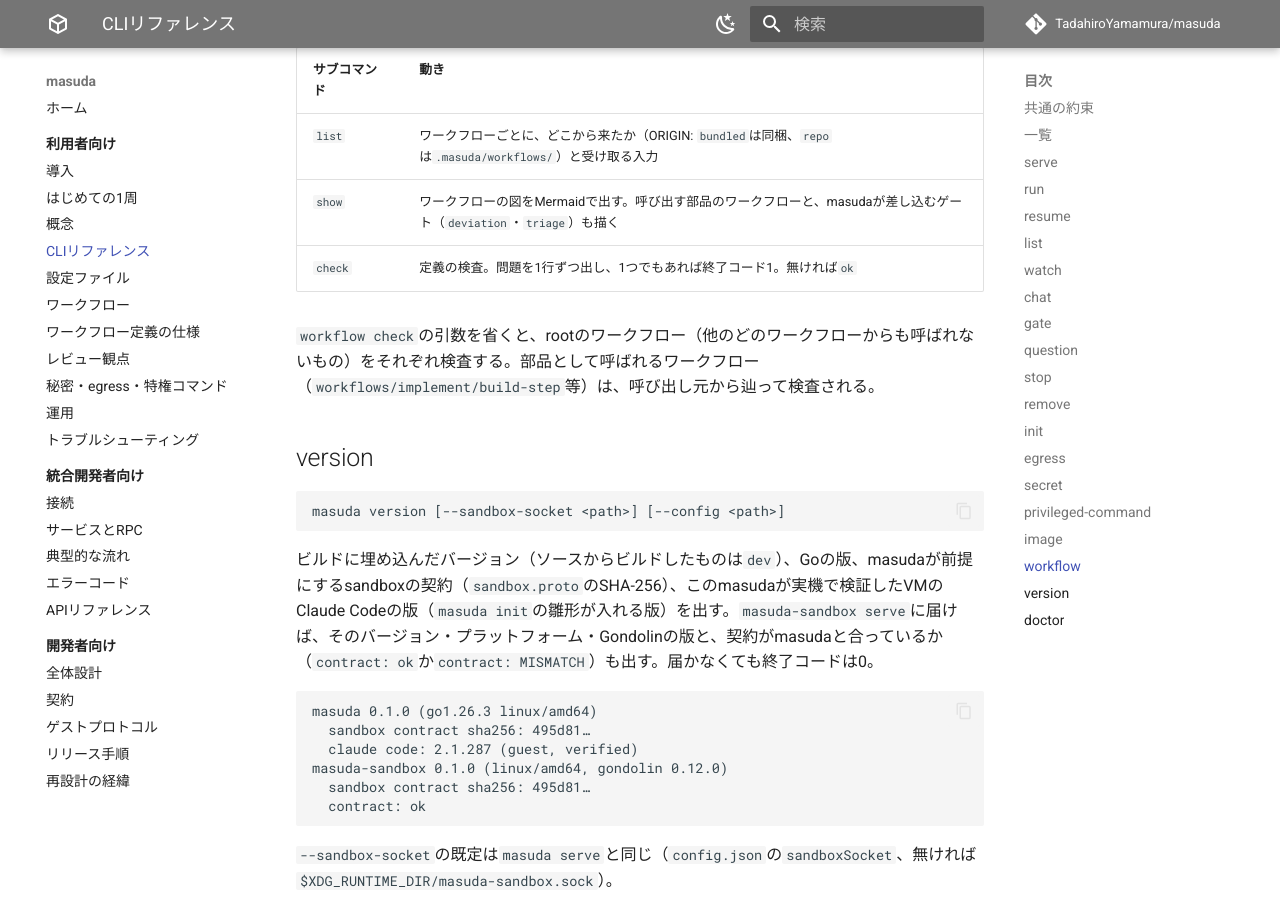
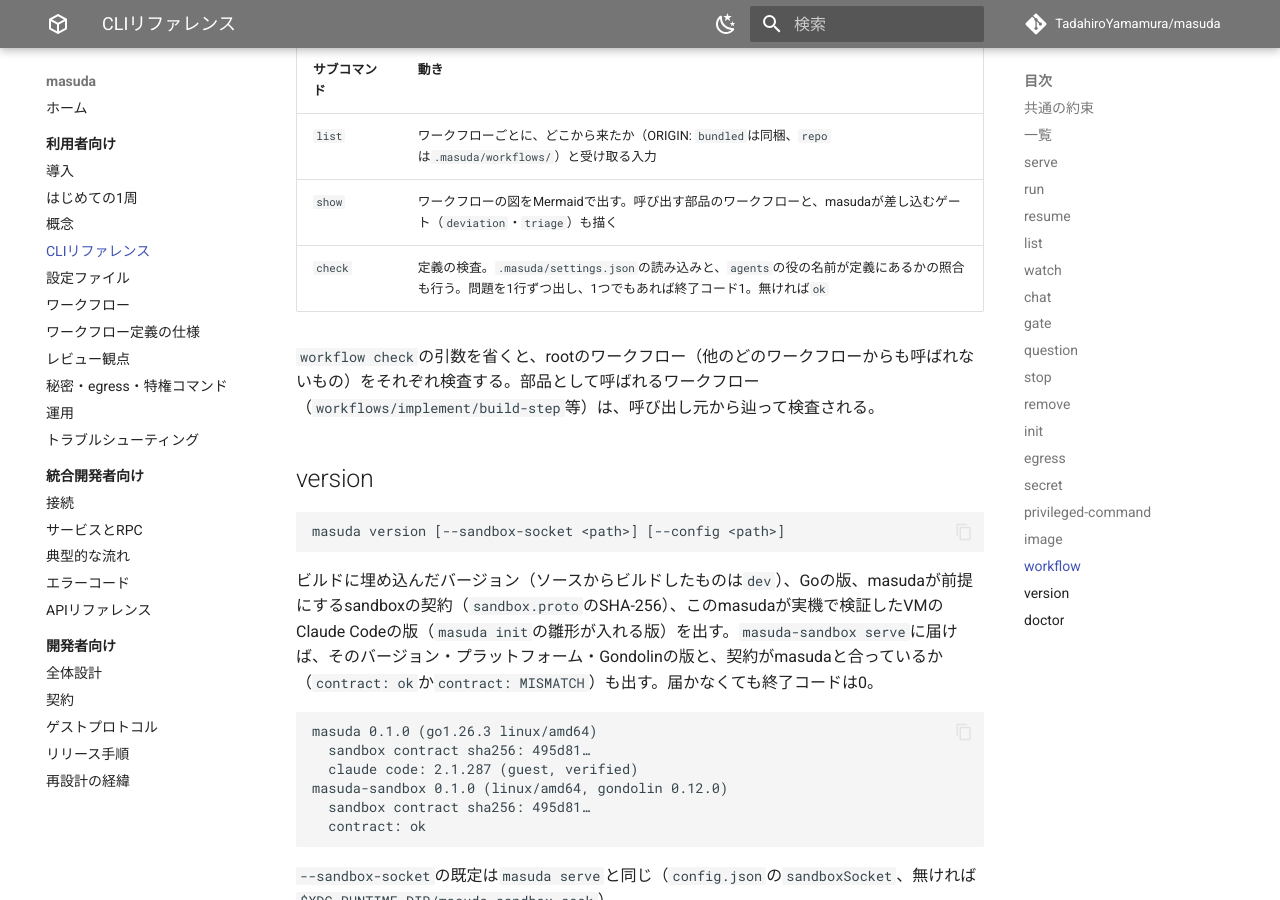
Before and after one commit to TadahiroYamamura/masuda, an MkDocs documentation site: the page built from docs/user/cli.md, in a window 1280 px wide and 900 px high, scrolled down 8922 px. Built offline with MkDocs 1.6.1 and Material for MkDocs 9.7.7, drawn with Linux system fonts in a browser that asks for light colours; comment, search, counter and statistics services are not loaded; the version menu is left out.

Commit message:
docs(settings): agentsとworkflow checkの照合を文書に反映する
## 意図
settings.jsonのagents（役ごとのmodel・effortの上書き）が、設計文書・CLIの説明・ゲスト契約に書かれていなかったので足す。

- docs/design/overview.md: settings.jsonのキー表にagentsを追加
- docs/user/cli.md: workflow checkがsettings.jsonの読み込みとagentsの役の名前の照合も行うと追記
- docs/guest-protocol.md: エージェント定義の写しのmodel・effortはagentsに上書きがあればその値、と1行だけ置き換える

## 設計上の考慮点
契約の変更はguest-protocol.mdの該当1行のみ。コードとcontract/は変えていない。

```diff
--- a/docs/user/cli.md
+++ b/docs/user/cli.md
@@ -257,7 +257,7 @@
 |---|---|
 | `list` | ワークフローごとに、どこから来たか（ORIGIN: `bundled`は同梱、`repo`は`.masuda/workflows/`）と受け取る入力 |
 | `show` | ワークフローの図をMermaidで出す。呼び出す部品のワークフローと、masudaが差し込むゲート（`deviation`・`triage`）も描く |
-| `check` | 定義の検査。問題を1行ずつ出し、1つでもあれば終了コード1。無ければ`ok` |
+| `check` | 定義の検査。`.masuda/settings.json`の読み込みと、`agents`の役の名前が定義にあるかの照合も行う。問題を1行ずつ出し、1つでもあれば終了コード1。無ければ`ok` |
 
 `workflow check`の引数を省くと、rootのワークフロー（他のどのワークフローからも呼ばれないもの）をそれぞれ検査する。部品として呼ばれるワークフロー（`workflows/implement/build-step`等）は、呼び出し元から辿って検査される。
 
```
Also changed, not shown: docs/design/overview.md (+1 -0 lines), docs/guest-protocol.md (+1 -1 lines).
